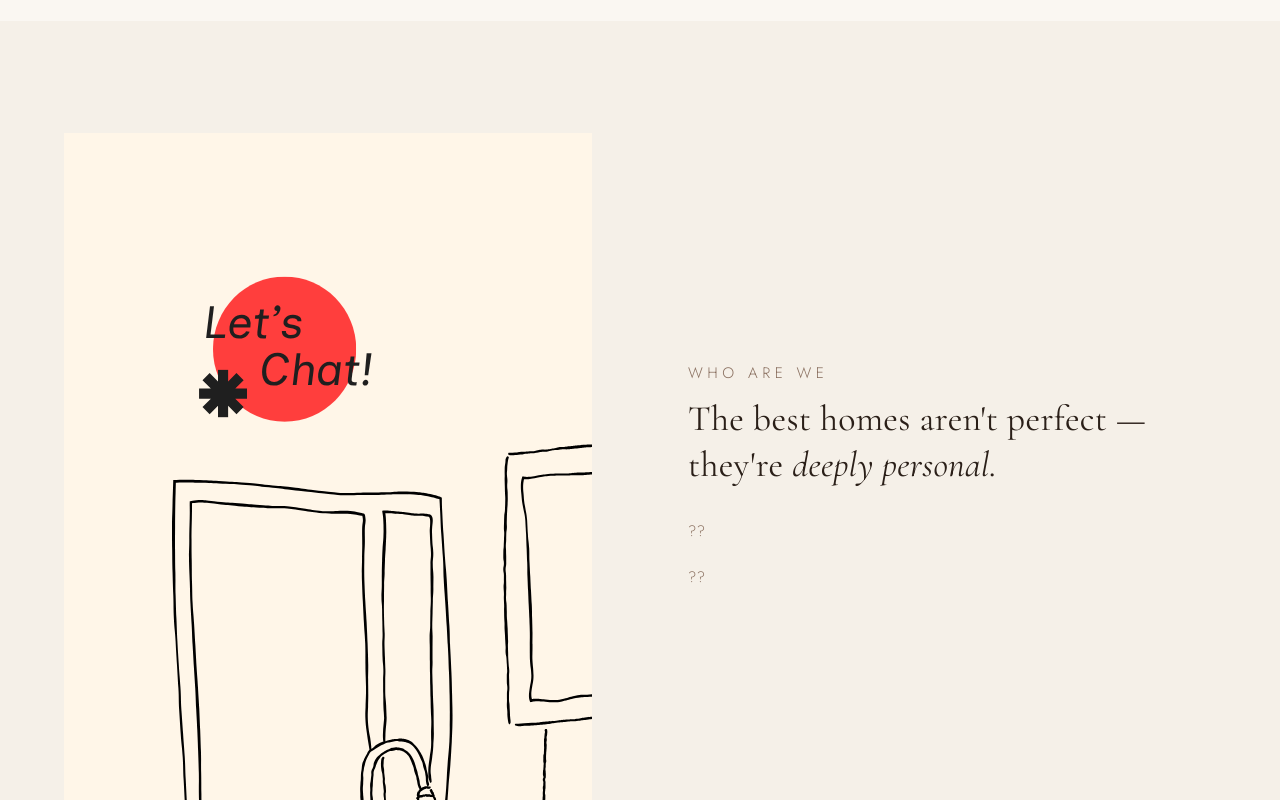
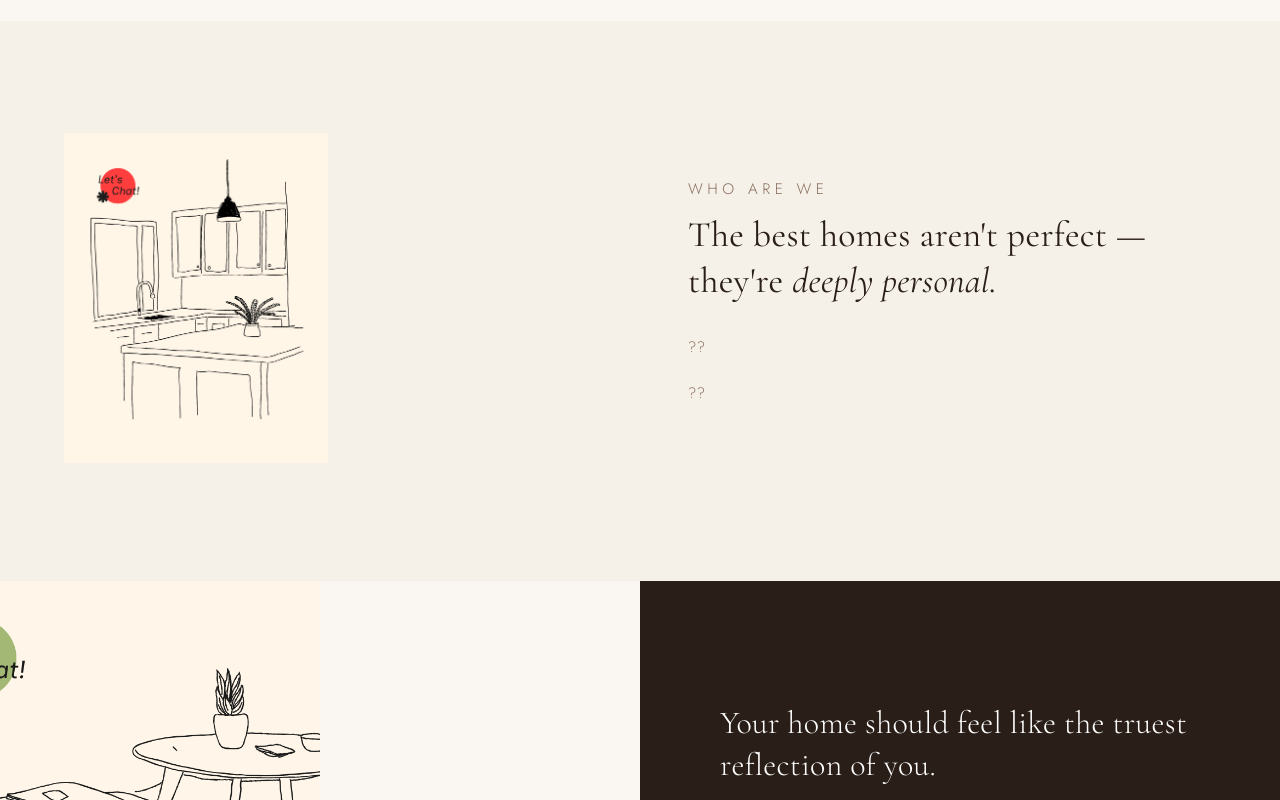
Before and after one commit to kyraapinto-maker/AdHocProjects, a plain HTML site: page index.html in a window 1280 px wide. Shown: the part 3420-4220 px from the top of the page. Drawn offline with nearby package versions, Linux system fonts and the light colour scheme.

Commit message:
Update image display in about section

```diff
--- a/index.html
+++ b/index.html
@@ -584,8 +584,8 @@
   <!-- ABOUT -->
   <section class="about" id="about">
     <div class="about-inner">
-      <div class="about-img reveal">
-          <img src="Kitchen.png" alt="Project Screenshot"></img>
+      <div class="contact-img" style="width: 50%;">
+        <img src="Kitchen.png" alt="Project Screenshot" style="width: 100%; height: 100%; object-fit: cover;">
       </div>
       <div class="about-text reveal reveal-delay-1">
         <p class="section-label">Who are we</p>
```
